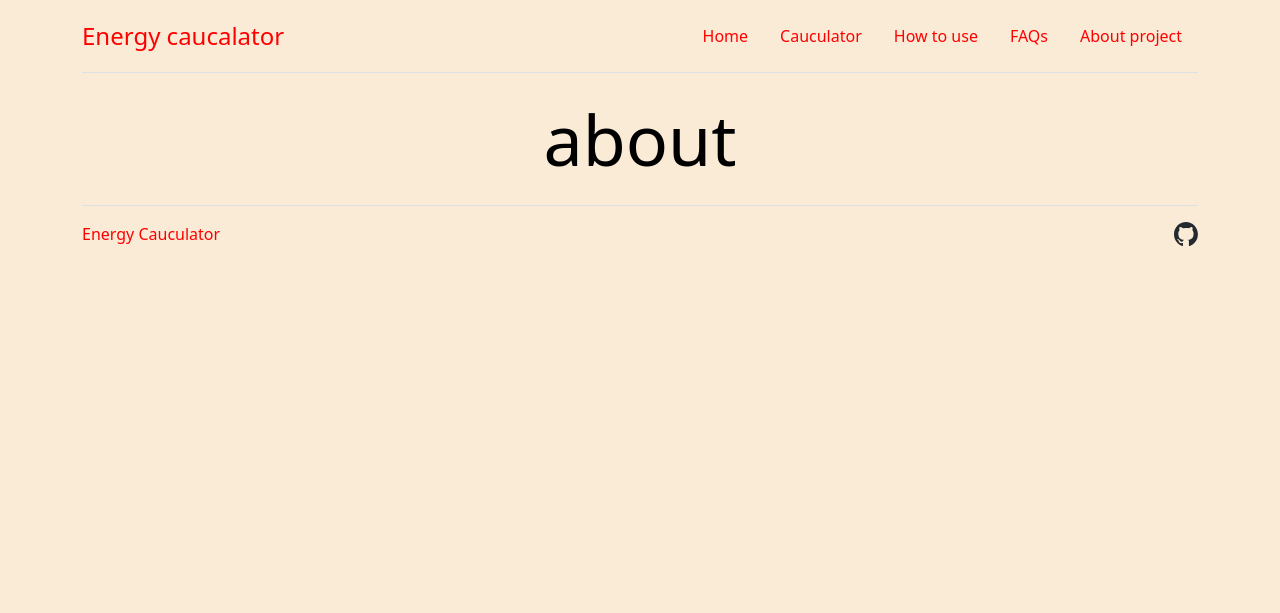
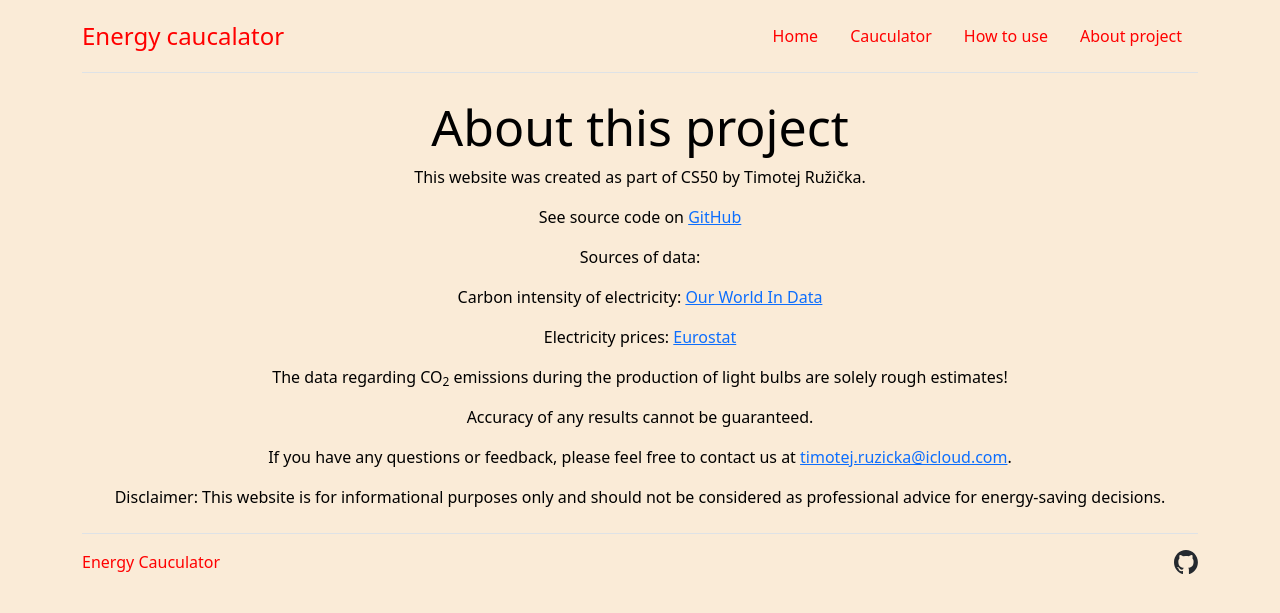
Before and after one commit to TimotejR2/Final_Project, a Flask app: page /about in a window 1280 px wide. Shown: the top 613 px of the page. Run offline with Flask 3, Linux system fonts and the light colour scheme.

Commit message:
Add about page

```diff
--- a/app.py
+++ b/app.py
@@ -94,9 +94,6 @@ def calc():
 def about():
     return render_template("about.html")
 
-@app.route('/FAQ')
-def FAQ():
-    return render_template("FAQ.html")
 
 @app.route('/how')
 def how():
--- a/static/style.css
+++ b/static/style.css
@@ -17,3 +17,20 @@ h1{
     text-align: center;
     font-size: 70px;
  }
+ h2{
+    color:black;
+    text-align: center;
+    font-size: 50px;
+ }
+ p{
+    color:black;
+    text-align: center;
+ }
+ .box {
+    float: left;
+    width: 200px;
+    margin-left: 10px;
+    margin-top: 10px;
+    padding: 5px;
+    border: 2px solid blue;
+}
--- a/templates/about.html
+++ b/templates/about.html
@@ -1,9 +1,22 @@
 {% extends "layout.html" %}
 
 {% block title %}
-    Welcome
+    About
 {% endblock %}
 
 {% block main %}
-    <h1>about</h1>
+    <h2>About this project</h2>
+    <p>This website was created as part of CS50 by Timotej Ružička.</p>
+    <p>See source code on <a href="https://github.com/TimotejR2/Final_Project">GitHub</a></p>
+    <p>Sources of data:</p>
+    <div>
+        <p>Carbon intensity of electricity: <a href="https://ourworldindata.org/grapher/carbon-intensity-electricity">Our World In Data</a></p>
+        <p>Electricity prices: <a href="https://ec.europa.eu/eurostat/databrowser/view/nrg_pc_204/default/table?lang=en">Eurostat</a></p>
+    </div>
+    <p>The data regarding CO<sub>2</sub> emissions during the production of light bulbs are solely rough estimates!</p>
+    <p>Accuracy of any results cannot be guaranteed.</p>
+    <p>If you have any questions or feedback, please feel free to contact us at <a href="mailto:timotej.ruzicka@icloud.com?subject=Energy caucalator">timotej.ruzicka@icloud.com</a>.</p>
+    <p>Disclaimer: This website is for informational purposes only and should not be considered as professional advice for energy-saving decisions.</p>
+
+
 {% endblock %}
--- a/templates/index.html
+++ b/templates/index.html
@@ -6,4 +6,5 @@
 
 {% block main %}
     <h1>welcome</h1>
+
 {% endblock %}
--- a/templates/layout.html
+++ b/templates/layout.html
@@ -25,7 +25,6 @@
 				<li class="nav-item"><a href="/" class="nav-link sec-color" aria-current="page">Home</a></li>
 				<li class="nav-item"><a href="/calc" class="nav-link sec-color">Cauculator</a></li>
 				<li class="nav-item"><a href="/how" class="nav-link sec-color">How to use</a></li>
-				<li class="nav-item"><a href="/FAQ" class="nav-link sec-color">FAQs</a></li>
 				<li class="nav-item"><a href="/about" class="nav-link sec-color">About project</a></li>
 			  </ul>
 			</header>
```
Also changed, not shown: templates/FAQ.html (deleted, +0 -9 lines).
